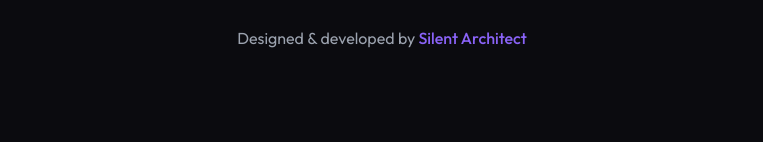
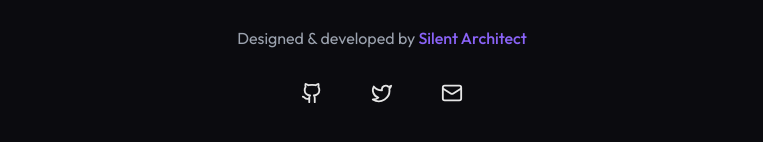
Before and after one commit to Abdulsalamdev/portfolio, a Next.js app: page / in a window 1280 px wide. Shown: the part 6294-6436 px from the top of the page, without its empty margins (258-1021 px from the left). Built offline with nearby package versions, Linux system fonts and the light colour scheme.

Commit message:
feat: Updating portfolio links style

```diff
--- a/app/globals.css
+++ b/app/globals.css
@@ -59,3 +59,20 @@ button.primary {
 button.primary:hover {
   background-color: var(--accent2);
 }
+
+
+.link {
+  padding: 0.75rem;
+  border-radius: 9999px;
+  background-color: var(--color-base);
+  display: inline-flex;
+  align-items: center;
+  justify-content: center;
+  text-decoration: none;
+  color: inherit;
+}
+
+.link:hover {
+  background-color: var(--color-accent)10;
+  color: var(--color-accent);
+}
--- a/components/ContactForm.tsx
+++ b/components/ContactForm.tsx
@@ -3,6 +3,7 @@ import { motion } from "framer-motion";
 import { useTheme } from "@/components/ThemeProvider";
 import React, { useState } from "react";
 import { toast } from "react-toastify";
+import { Github, Twitter, Mail } from "lucide-react";
 
 const ContactForm = () => {
   const { theme } = useTheme();
@@ -150,6 +151,40 @@ const ContactForm = () => {
           Designed & developed by{" "}
           <span style={{ color: "#8A63F7", fontWeight: "500" }}>Silent Architect</span>
         </p>
+
+            <motion.div
+          initial={{ opacity: 0 }}
+          whileInView={{ opacity: 1 }}
+          transition={{ delay: 0.4 }}
+          style={{
+            display: "flex",
+            justifyContent:"center",
+            gap: "24px",
+            marginTop: "20px"
+          }}
+          // className="flex justify-center gap-6 mt-10 "
+        >
+          <a
+            href="https://github.com/cybergabby"
+            target="_blank"
+            className="link"
+          >
+            <Github size={22} />
+          </a>
+          <a
+            href="https://x.com/gabbytech01"
+            target="_blank"
+            className="link"
+          >
+            <Twitter size={22} />
+          </a>
+          <a
+            href="mailto:gabbytechsec@gmail.com"
+            className="link"
+          >
+            <Mail size={22} />
+          </a>
+        </motion.div>
       </div>
     </section>
   );
```
